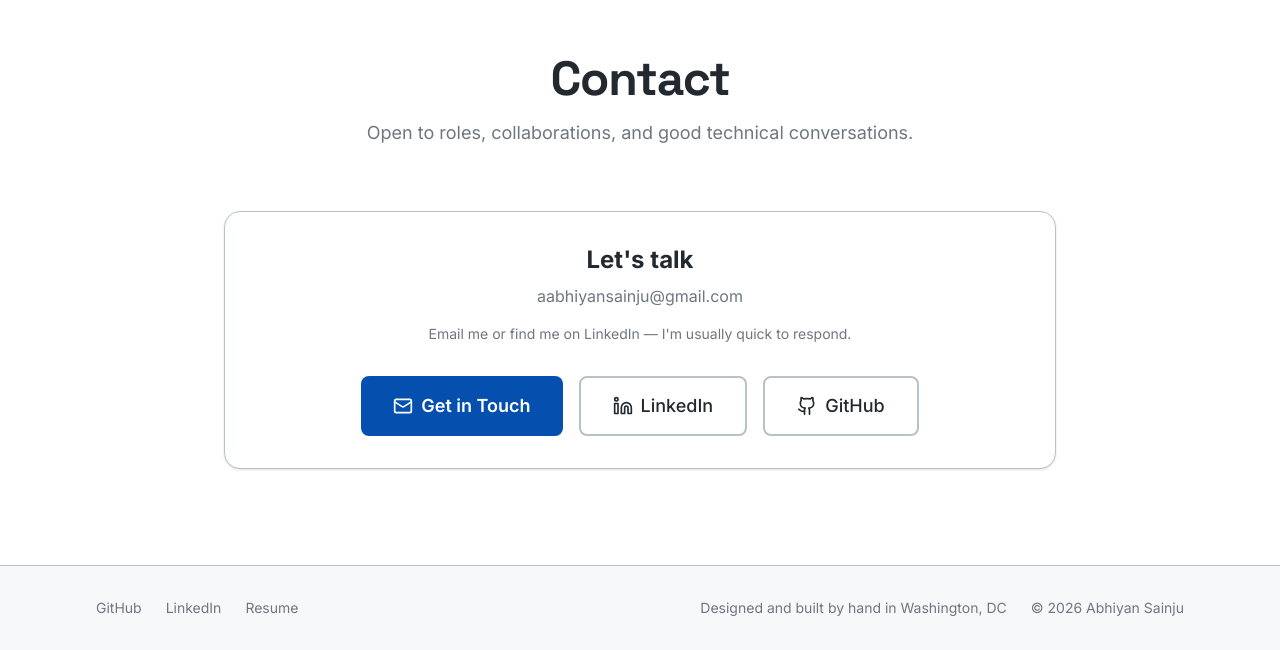
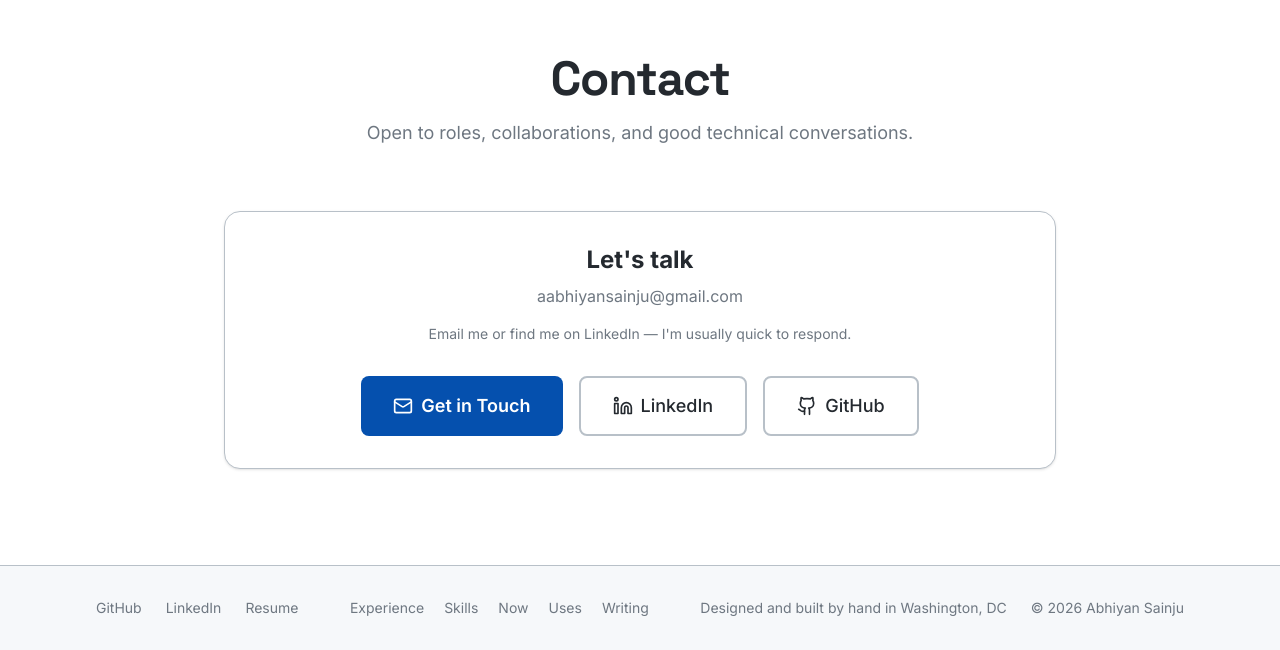
Before and after one commit to aabhiyann/portfolio-abhiyan, a React (Vite) app: page / in a window 1280 px wide. Shown: the part 6052-6702 px from the top of the page. Built offline with nearby package versions, Linux system fonts and the light colour scheme.

Commit message:
feat: move skills and experience links to footer
Experience and Skills removed from primary nav now remain
discoverable via the site footer. Footer now contains two
link rows: primary social links and secondary page links.

```diff
--- a/src/components/Footer.tsx
+++ b/src/components/Footer.tsx
@@ -30,6 +30,38 @@ const Footer: React.FC = () => {
               Resume
             </Link>
           </div>
+          <div className="flex items-center gap-5">
+            <Link
+              to="/about#experience"
+              className="hover:text-text-primary transition-colors"
+            >
+              Experience
+            </Link>
+            <Link
+              to="/skills"
+              className="hover:text-text-primary transition-colors"
+            >
+              Skills
+            </Link>
+            <Link
+              to="/now"
+              className="hover:text-text-primary transition-colors"
+            >
+              Now
+            </Link>
+            <Link
+              to="/uses"
+              className="hover:text-text-primary transition-colors"
+            >
+              Uses
+            </Link>
+            <Link
+              to="/deep-dives"
+              className="hover:text-text-primary transition-colors"
+            >
+              Writing
+            </Link>
+          </div>
           <div className="flex flex-col sm:flex-row items-center gap-2 sm:gap-6 text-center sm:text-right">
             <span>Designed and built by hand in Washington, DC</span>
             <span>&copy; {new Date().getFullYear()} Abhiyan Sainju</span>
```
